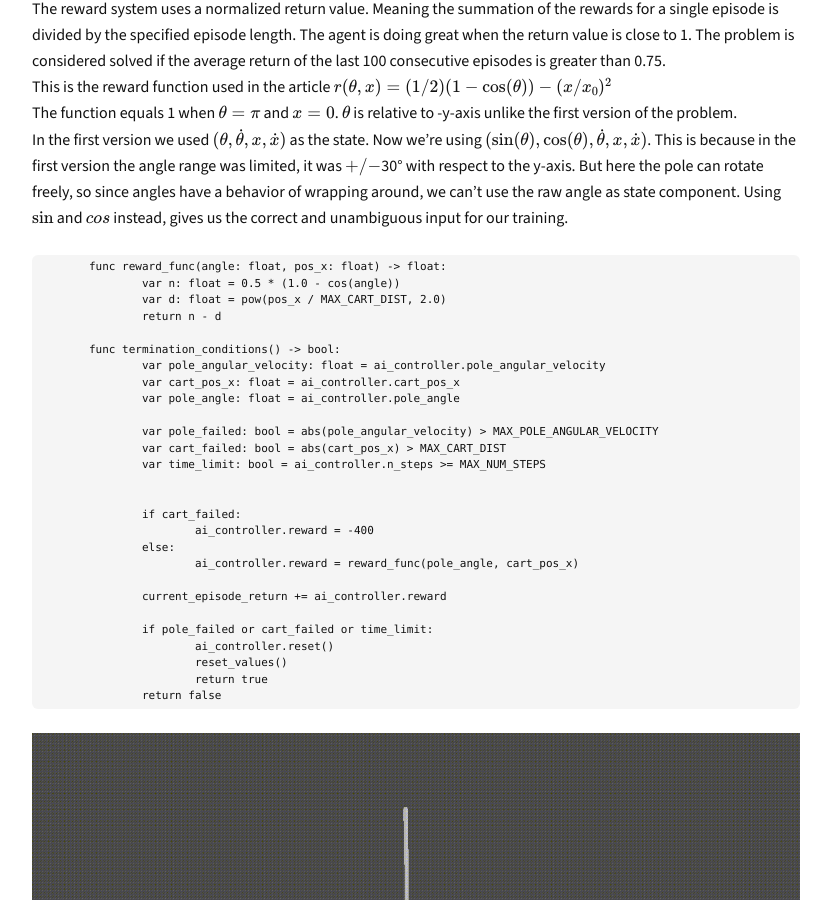
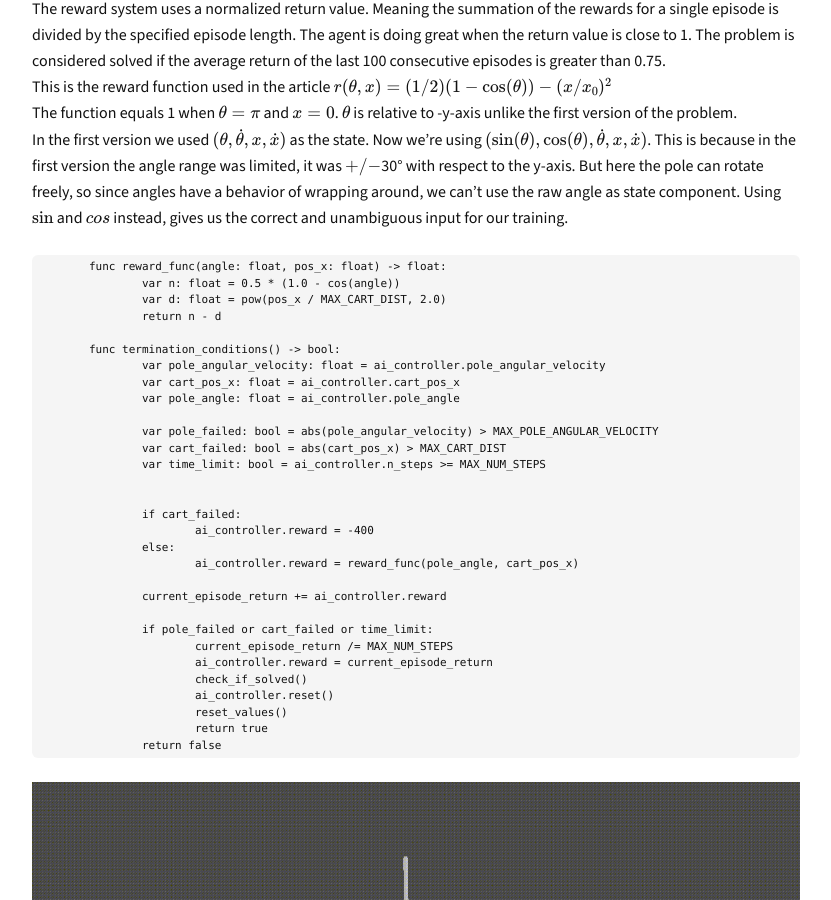
Before and after one commit to nonyx777/nonyx777.github.io, a Jekyll site: the page built from _posts/2026-08-31-training-rl-agents-in-godot.md, in a window 1280 px wide and 900 px high, scrolled down 3962 px. Shown: the whole window, without its empty margins (224-1055 px from the left). Built offline with Jekyll 4.4.1, drawn with Linux system fonts in a browser that asks for light colours.

Commit message:
adjustment

```diff
--- a/_posts/2026-08-31-training-rl-agents-in-godot.md
+++ b/_posts/2026-08-31-training-rl-agents-in-godot.md
@@ -110,6 +110,9 @@ In the first version we used $(\theta, \dot{\theta}, x, \dot{x})$ as the state.
 		current_episode_return += ai_controller.reward
 
 		if pole_failed or cart_failed or time_limit:
+			current_episode_return /= MAX_NUM_STEPS
+			ai_controller.reward = current_episode_return
+			check_if_solved()
 			ai_controller.reset()
 			reset_values()
 			return true
```
